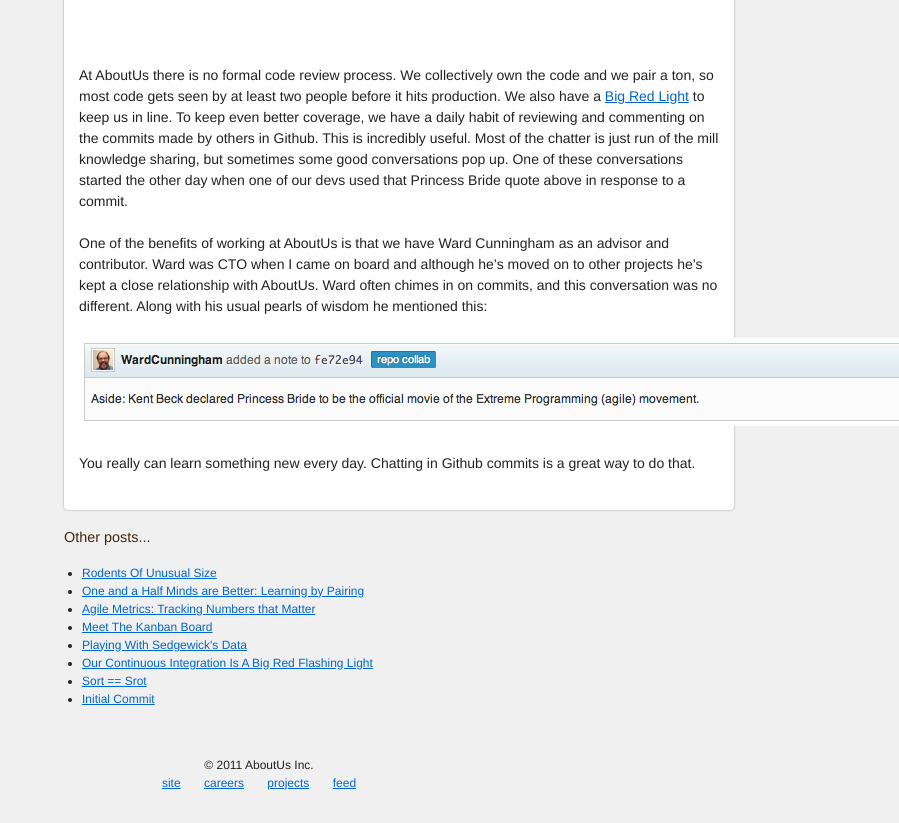
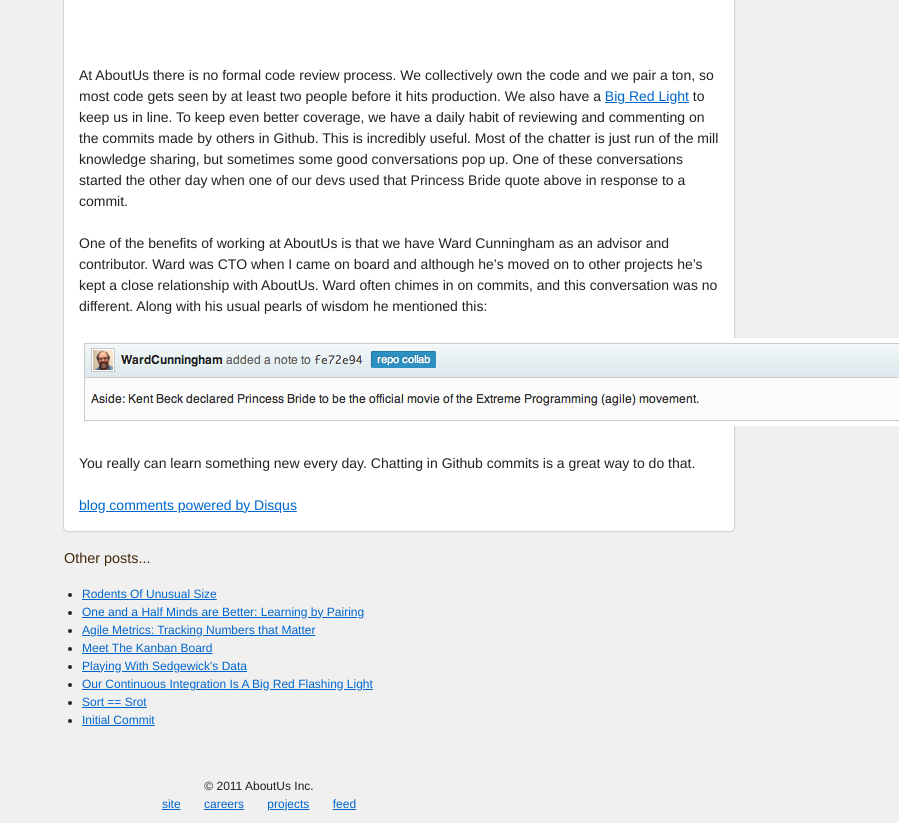
Before and after one commit to AboutUs/devblog, a Jekyll site: the page built from _posts/2011-05-05-rodents-of-unusual-size.markdown, in a window 1280 px wide, cut to the strip 578-1401 px from the top of the page. Shown: the whole strip, without its empty margins (381-1280 px from the left). Built offline with Jekyll 4.4.1, drawn with Linux system fonts in a browser that asks for light colours; Markdown is read by kramdown in place of the engine named in the settings; comment, search, counter and statistics services are not loaded; before the commit the page ends 1380 px from its top, so only the background shows below that; some of the changed lines change nothing that is shown.

Commit message:
Added disqus comments

```diff
--- /dev/null
+++ b/_includes/comments.html
@@ -0,0 +1,20 @@
+<div id="disqus_thread"></div>
+<script type="text/javascript">
+    /* * * CONFIGURATION VARIABLES: EDIT BEFORE PASTING INTO YOUR WEBPAGE * * */
+    var disqus_shortname = 'aboutusdevblog'; // required: replace example with your forum shortname
+
+    // The following are highly recommended additional parameters. Remove the slashes in front to use.
+    // uncomment below to test locally
+    // var disqus_developer = 1;
+    var disqus_identifier = '{{ page.url }}';
+    var disqus_url = 'http://dev.aboutus.org{{ page.url }}';
+
+    /* * * DON'T EDIT BELOW THIS LINE * * */
+    (function() {
+        var dsq = document.createElement('script'); dsq.type = 'text/javascript'; dsq.async = true;
+        dsq.src = 'http://' + disqus_shortname + '.disqus.com/embed.js';
+        (document.getElementsByTagName('head')[0] || document.getElementsByTagName('body')[0]).appendChild(dsq);
+    })();
+</script>
+<noscript>Please enable JavaScript to view the <a href="http://disqus.com/?ref_noscript">comments powered by Disqus.</a></noscript>
+<a href="http://disqus.com" class="dsq-brlink">blog comments powered by <span class="logo-disqus">Disqus</span></a>
--- a/_layouts/default.html
+++ b/_layouts/default.html
@@ -48,6 +48,7 @@
             <h4 class="when">posted on {{ page.date | date_to_string }}</h4>
 
             {{ content }}
+            {% include comments.html %}
           </div>
         </article>
         {% else %}
```
